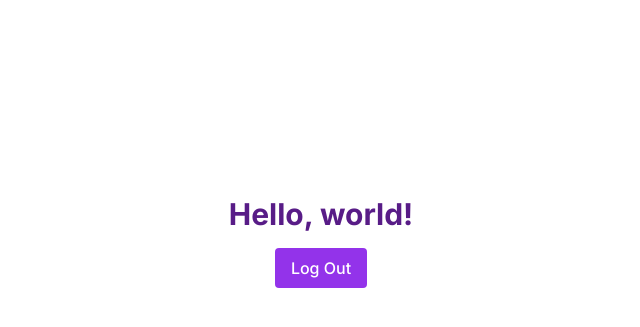
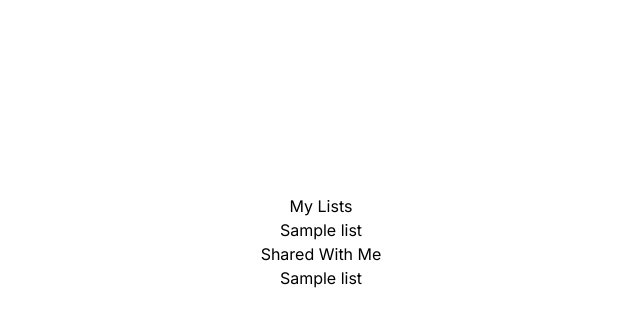
Before and after one commit to michaelhelvey/elf, a Django app: page / in a window 1280 px wide. Shown: the part 188-515 px from the top of the page, without its empty margins (319-959 px from the left). Run offline with Django 4.2, Linux system fonts and the light colour scheme; a user stored in the database is signed in; tables that the repository leaves empty hold one stand-in row (values such as "Sample post"); style sheets or scripts are compiled from the project's sources.

Commit message:
Show lists on home page

```diff
--- a/app/templates/home.html
+++ b/app/templates/home.html
@@ -3,16 +3,17 @@
 
 {% block content %}
 
+<h1 class="sr-only">Elf</h1>
 <div class="flex flex-col items-center justify-center w-full h-full">
-	<h1 class="text-purple-900 font-black text-3xl">Hello, world!</h1>
+	<h2 id="my-lists">My Lists</h2>
+	{% for list in owned_lists %}
+		<div data-list-id="{{ list.pk }}">{{ list }}</div>
+	{% endfor %}
 
-	{% if not user.is_authenticated %}
-	<a id="login-link" href="{% url 'account_login' %}" class="button mt-4">Log In</a>
-	{% else %}
-	<a id="logout-link" href="{% url 'account_logout' %}" class="button mt-4">Log Out</a>
-	{% endif %}
-
-	<div id="app"></div>
+	<h2 id="shared-lists">Shared With Me</h2>
+	{% for list in shared_lists %}
+		<div data-list-id="{{ list.pk }}">{{ list }}</div>
+	{% endfor %}
 </div>
 
 {% endblock %}
--- a/app/views/home.py
+++ b/app/views/home.py
@@ -1,6 +1,17 @@
 from django.contrib.auth.mixins import LoginRequiredMixin
 from django.views.generic import TemplateView
+
+from app.models import List
 
 
 class HomeView(LoginRequiredMixin, TemplateView):
     template_name = "home.html"
+
+    def get_context_data(self, **kwargs):
+        context_data =  super().get_context_data(**kwargs)
+
+        return {
+            **context_data,
+            "owned_lists": self.request.user.lists.all(),
+            "shared_lists": List.objects.filter(shared_with=self.request.user)
+        }
```
Also changed, not shown: app/tests/test_lists.py (+27 -0 lines).
